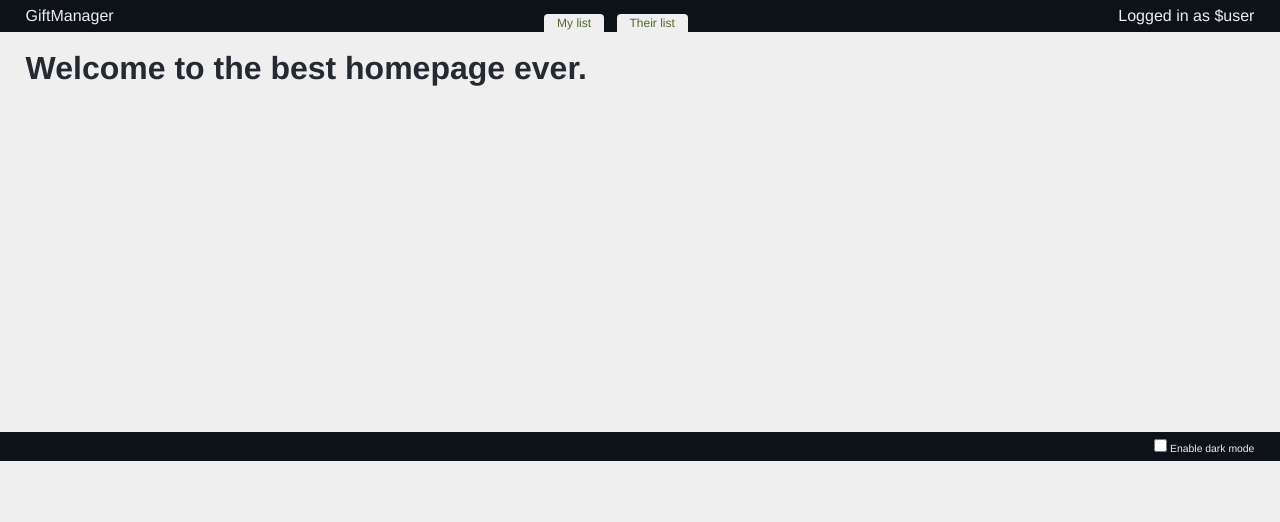
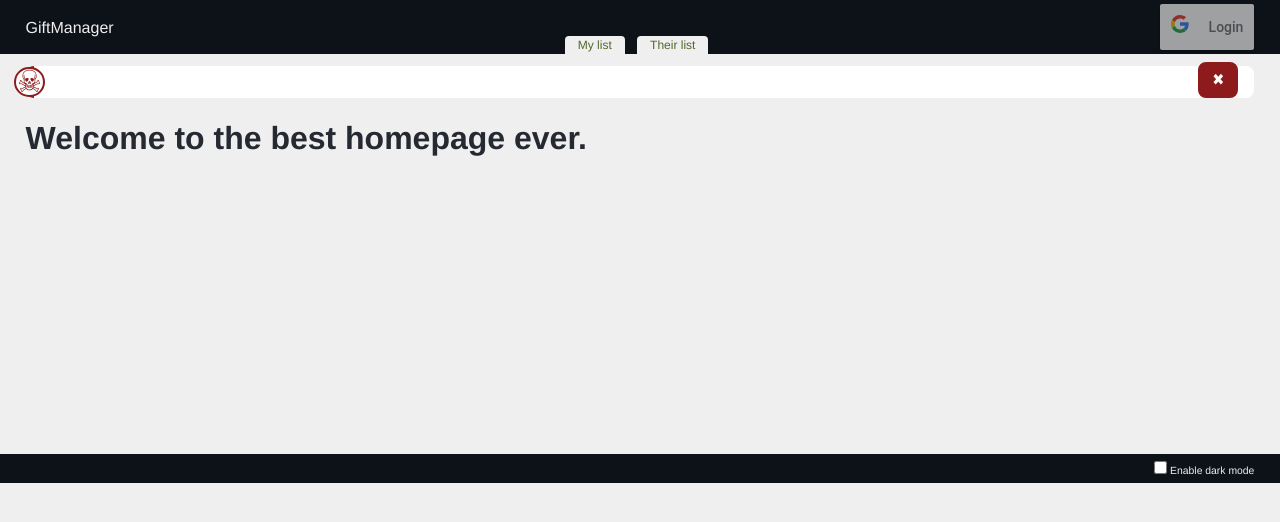
Before and after one commit to visegripped/giftmanager, a React (Create React App) app: page / in a window 1280 px wide. Shown: the top 522 px of the page. Built offline with nearby package versions, Linux system fonts and the light colour scheme.

Commit message:
Start of authentication

```diff
--- a/package.json
+++ b/package.json
@@ -13,6 +13,7 @@
     "@types/uuid": "^8.3.4",
     "react": "^18.2.0",
     "react-dom": "^18.2.0",
+    "react-google-login": "^5.2.2",
     "react-router-dom": "^6.4.3",
     "react-scripts": "5.0.1",
     "typescript": "^4.4.2",
--- a/src/App.tsx
+++ b/src/App.tsx
@@ -2,15 +2,24 @@ import React, { useState } from 'react';
 import { Outlet } from 'react-router-dom';
 import Nav from './components/Nav/';
 import { NotificationContext, IMessage } from './context/NotificationContext';
+import ThemeContext from './context/ThemeContext';
+import AuthContext, { IAuthUpdate } from './context/AuthContext';
 import Notifications from './components/Notifications';
 import './App.css';
-import ThemeContext from './context/ThemeContext';
 import ToggleDarkMode from './components/ToggleDarkMode';
+import AuthButton from './components/AuthButton';
 import { v4 as getUUID } from 'uuid';
 
 function App() {
   const [dark, setDark] = useState(false);
   const [messages, setMessages] = useState<IMessage[]>([]);
+  const tokenId = sessionStorage.getItem('tokenId') || '';
+  const userId = sessionStorage.getItem('userId') || '';
+  const [Auth, setAuth] = useState({
+    tokenId,
+    userId,
+  });
+
   const toggleDark = () => {
     setDark(!dark);
   };
@@ -26,6 +35,14 @@ function App() {
     setMessages(reducedMessages);
   };
 
+  const updateAuth = (valObj: IAuthUpdate) => {
+    const updatedAuth = {
+      ...Auth,
+      ...valObj,
+    };
+    setAuth(updatedAuth);
+  };
+
   return (
     <div className={`App-container ${dark ? 'dark' : 'none'}`}>
       <NotificationContext.Provider
@@ -35,10 +52,20 @@ function App() {
           removeMessage,
         }}
       >
+        <AuthContext.Provider
+          value={{
+            tokenId,
+            userId,
+            setAuth: updateAuth,
+          }}
+        >
           <header className="App-header">
             <div>GiftManager</div>
             <Nav cssClasses="App-header__nav" />
-          <div className="App-header__login">Logged in as $user</div> {/* link this to their view */}
+            <div className="App-header__login">
+              <AuthButton />
+            </div>{' '}
+            {/* link this to their view */}
           </header>
 
           <main className="App-main">
@@ -55,6 +82,7 @@ function App() {
               <ToggleDarkMode />
             </footer>
           </ThemeContext.Provider>
+        </AuthContext.Provider>
       </NotificationContext.Provider>
     </div>
   );
--- /dev/null
+++ b/src/components/AuthButton/AuthButton.tsx
@@ -0,0 +1,86 @@
+import React from 'react';
+import { GoogleLogin, GoogleLogout, GoogleLoginResponse, GoogleLoginResponseOffline } from 'react-google-login';
+import { useAuthContext } from '../../context/AuthContext';
+import { useNotificationContext } from '../../context/NotificationContext';
+import './AuthButton.css';
+
+interface ResponseProps {
+  profileObj: {
+    email: string;
+  };
+  message: string;
+  tokenId: string;
+  expires_in: number;
+  tokenObj: {
+    expires_in: number;
+  };
+  reloadAuthResponse: () => ResponseProps;
+}
+
+const clientId = '451536185848-p0c132ugq4jr7r08k4m6odds43qk6ipj.apps.googleusercontent.com';
+
+export const AuthButton = () => {
+  const { tokenId, setAuth } = useAuthContext();
+  const { addMessage } = useNotificationContext();
+
+  // const setToken = (tokenId: string, email: string) => {
+  //   sessionStorage.setItem("tokenId", tokenId);
+  //   sessionStorage.setItem("userId", email);
+  //   setAuth({ "tokenId": tokenId, "userId": email });
+  // };
+
+  const onLoginSuccess = (authResponse: GoogleLoginResponse | GoogleLoginResponseOffline) => {
+    console.log('Auth Success: currentUser:', authResponse);
+    // const { tokenId, profileObj } = authResponse;
+    // const { email } = profileObj;
+    // setToken(tokenId, email);
+    // refreshAuthTokenBeforeExpiration(authResponse);
+  };
+
+  const onLoginFailure = (authResponse: ResponseProps) => {
+    console.log(' - - - - - > authResponse: ', authResponse);
+    addMessage({
+      type: 'error',
+      report: authResponse.message,
+      meta: authResponse,
+    });
+  };
+
+  const onLogoutSuccess = () => {
+    sessionStorage.setItem('tokenId', '');
+    sessionStorage.setItem('userId', '');
+    setAuth({ tokenId: '', userId: '' });
+  };
+
+  // const refreshAuthTokenBeforeExpiration = (res: ResponseProps) => {
+  //   // Timing to renew access token
+  //   let durationBetweenAutoRefresh =
+  //     (res.tokenObj.expires_in || 3600 - 5 * 60) * 1000;
+  //   const refreshToken = async () => {
+  //     const newAuthRes = await res.reloadAuthResponse();
+  //     console.log(" - - - > newAuthRes: ", newAuthRes);
+  //     const { tokenId, profileObj } = newAuthRes;
+  //     const { email } = profileObj;
+  //     durationBetweenAutoRefresh =
+  //       (newAuthRes.expires_in || 3600 - 5 * 60) * 1000;
+  //     setToken(tokenId, email);
+  //     setTimeout(refreshToken, durationBetweenAutoRefresh);
+  //   };
+  //   setTimeout(refreshToken, durationBetweenAutoRefresh);
+  // };
+
+  return tokenId ? (
+    <GoogleLogout clientId={clientId} buttonText="Logout" onLogoutSuccess={onLogoutSuccess}></GoogleLogout>
+  ) : (
+    <GoogleLogin
+      clientId={clientId}
+      buttonText="Login"
+      onSuccess={onLoginSuccess}
+      onFailure={onLoginFailure}
+      cookiePolicy={'single_host_origin'}
+      isSignedIn={true}
+    />
+  );
+};
+
+export default AuthButton;
--- /dev/null
+++ b/src/components/AuthButton/index.tsx
@@ -0,0 +1,3 @@
+import AuthButton from './AuthButton';
+
+export default AuthButton;
--- a/src/components/Nav/Nav.tsx
+++ b/src/components/Nav/Nav.tsx
@@ -18,9 +18,6 @@ const Nav = (props: NavProps) => {
         <li className="nav-item">
           <Link to="/theirlist">Their list</Link>
         </li>
-        {/* <li className='nav-item'>
-          <Link to="/">Home</Link>
-        </li> */}
       </ul>
     </nav>
   );
--- /dev/null
+++ b/src/context/AuthContext.tsx
@@ -0,0 +1,25 @@
+import React, { createContext, useContext } from 'react';
+
+export interface IAuthUpdate {
+  tokenId: string;
+  userId: string;
+}
+
+interface IAuthContext extends IAuthUpdate {
+  setAuth: (valObj: IAuthUpdate) => void;
+  children?: React.ReactNode;
+}
+
+const defaultState = {
+  tokenId: '',
+  userId: '',
+  setAuth: () => {
+    console.log('default context updateAuth executed');
+  },
+};
+
+export const AuthContext = createContext<IAuthContext>(defaultState);
+
+export const useAuthContext = () => useContext(AuthContext);
+
+export default AuthContext;
--- a/src/index.tsx
+++ b/src/index.tsx
@@ -7,7 +7,7 @@ import MyList from './pages/MyList';
 import EditOtherList from './pages/TheirList';
 import './index.css';
 import App from './App';
-import reportWebVitals from './reportWebVitals';
+// import reportWebVitals from './reportWebVitals';
 
 const root = ReactDOM.createRoot(document.getElementById('root') as HTMLElement);
 
@@ -27,4 +27,4 @@ root.render(
 // If you want to start measuring performance in your app, pass a function
 // to log results (for example: reportWebVitals(console.log))
 // or send to an analytics endpoint. Learn more: https://bit.ly/CRA-vitals
-reportWebVitals(console.log);
+// reportWebVitals(console.log);
```
Also changed, not shown: src/components/AuthButton/AuthButton.css (added), 1 other file (tests, documents, lock files or other folders). Lines whose indentation alone changed are shown as unchanged.
